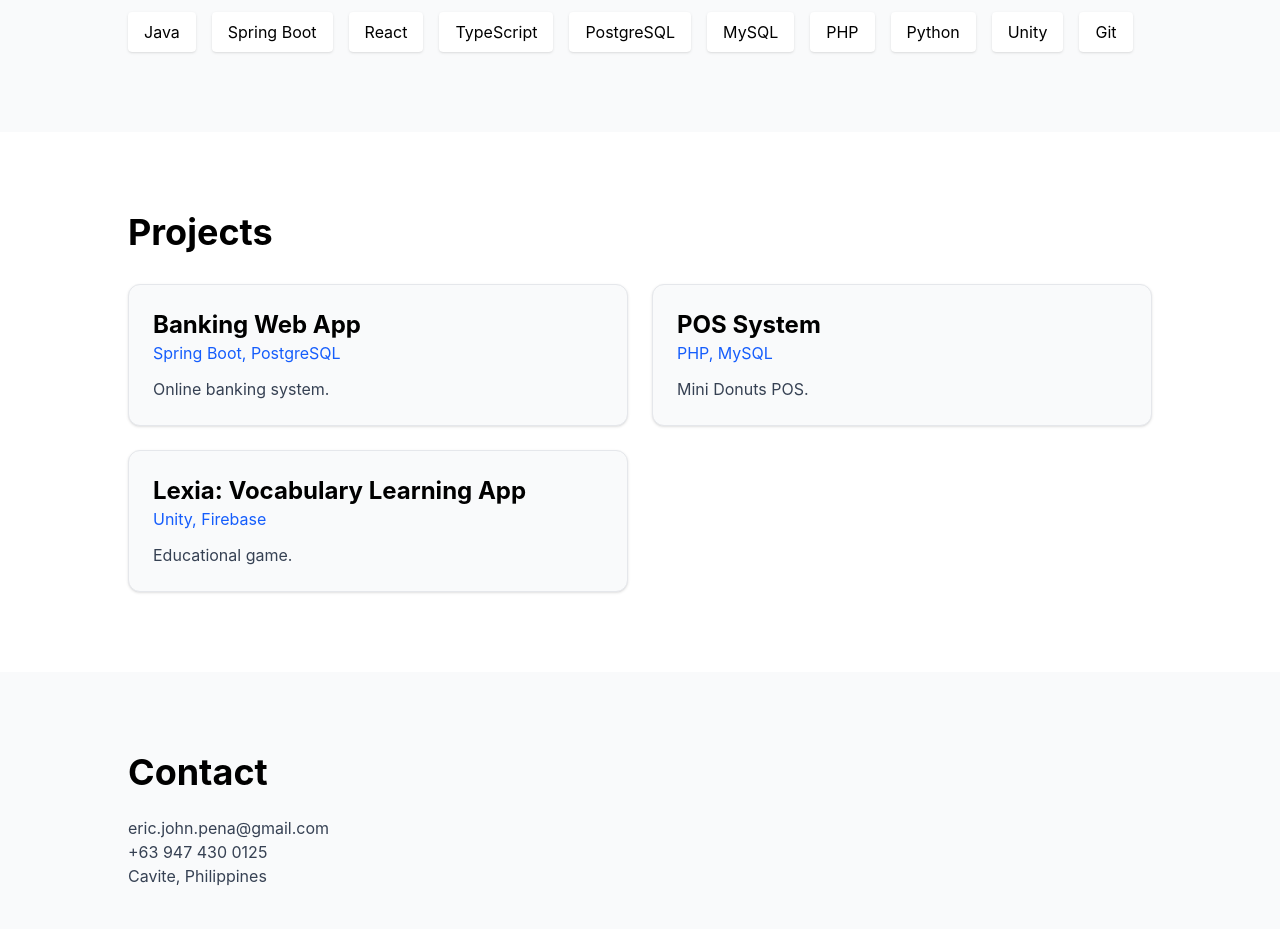
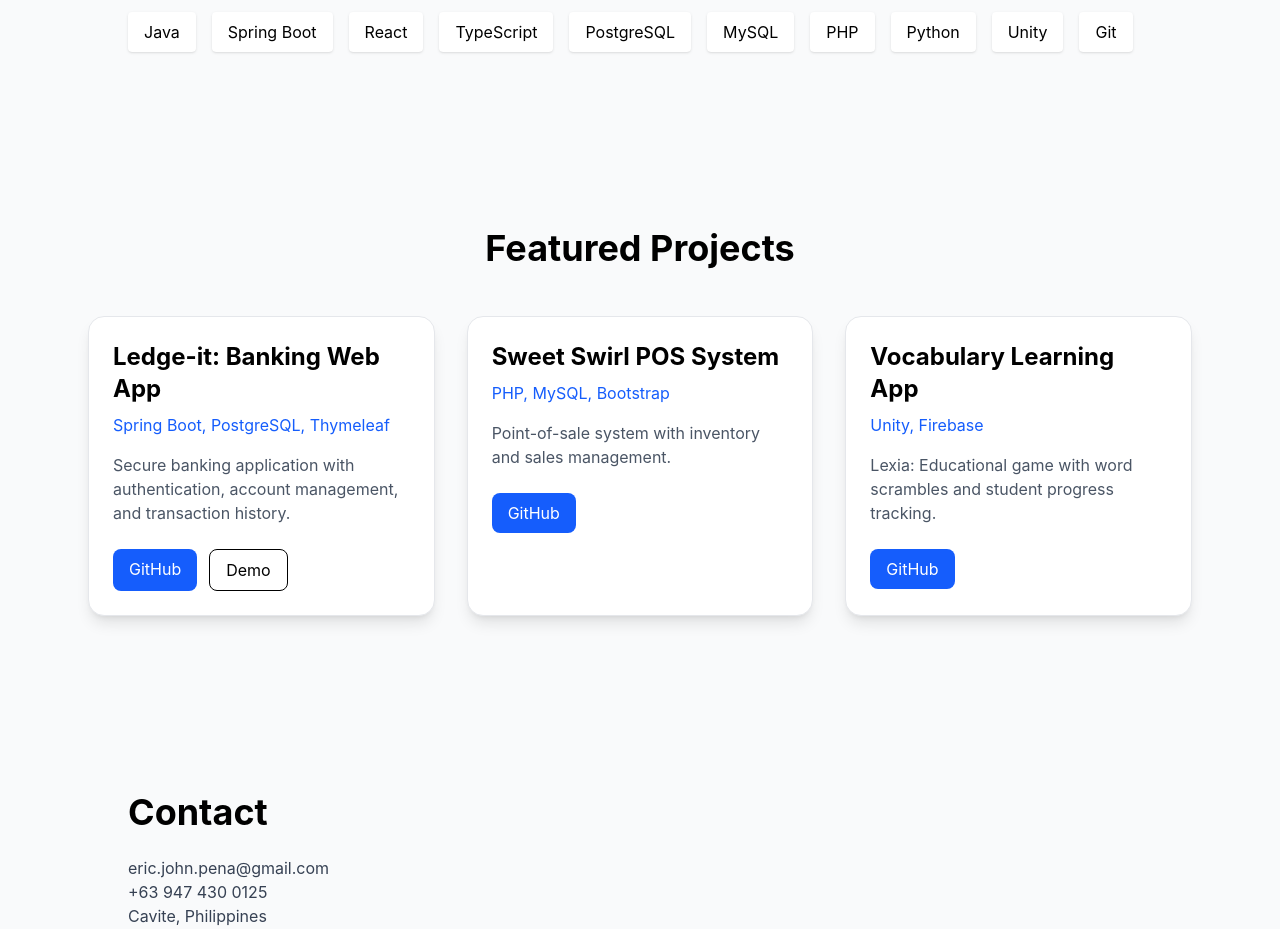
Before and after one commit to EricJohnPena/portfolio, a React app: page / in a window 1280 px wide. Shown: the part 1220-2149 px from the top of the page. Built offline with nearby package versions, Linux system fonts and the light colour scheme; the HTML template or start-up script is replaced by a standard one.

Commit message:
added animation on project cards

```diff
--- a/package.json
+++ b/package.json
@@ -12,6 +12,7 @@
   },
   "dependencies": {
     "@tailwindcss/vite": "^4.3.0",
+    "framer-motion": "^12.40.0",
     "react": "^19.2.6",
     "react-dom": "^19.2.6",
     "react-icons": "^5.6.0",
--- /dev/null
+++ b/src/components/ProjectCard.tsx
@@ -0,0 +1,115 @@
+import { motion } from "framer-motion";
+
+interface ProjectCardProps {
+  title: string;
+  tech: string;
+  description: string;
+  github?: string;
+  demo?: string;
+}
+
+export default function ProjectCard({
+  title,
+  tech,
+  description,
+  github,
+  demo,
+}: ProjectCardProps) {
+  return (
+    <motion.div
+      variants={{
+        hidden: {
+          opacity: 0,
+          y: 40,
+        },
+        visible: {
+          opacity: 1,
+          y: 0,
+        },
+      }}
+      whileHover={{
+        y: -10,
+        scale: 1.02,
+      }}
+      transition={{
+        duration: 0.4,
+      }}
+      className="
+        group
+        bg-white dark:bg-slate-800
+        border border-gray-200 dark:border-slate-700
+        rounded-2xl
+        p-6
+        shadow-lg
+        hover:shadow-2xl
+        transition-all
+        relative
+        overflow-hidden
+      "
+    >
+      {/* Animated top bar */}
+      <motion.div
+        className="
+          absolute top-0 left-0
+          h-1 w-full
+          bg-blue-600
+          origin-left
+        "
+        initial={{ scaleX: 0 }}
+        whileHover={{ scaleX: 1 }}
+        transition={{ duration: 0.3 }}
+      />
+
+      <h3 className="text-2xl text-black dark:text-white font-bold mb-2">
+        {title}
+      </h3>
+
+      <p className="text-blue-600 mb-4">
+        {tech}
+      </p>
+
+      <p className="text-gray-600 dark:text-gray-300">
+        {description}
+      </p>
+
+      {(github || demo) && (
+        <div className="flex gap-3 mt-6">
+          {github && (
+            <a
+              href={github}
+              target="_blank"
+              rel="noopener noreferrer"
+              className="
+                px-4 py-2
+                rounded-lg
+                bg-blue-600
+                text-white
+                hover:bg-blue-700
+              "
+            >
+              GitHub
+            </a>
+          )}
+
+          {demo && (
+            <a
+              href={demo}
+              target="_blank"
+              rel="noopener noreferrer"
+              className="
+                px-4 py-2
+                rounded-lg
+                border border-black dark:border-white
+                text-black dark:text-white
+                hover:bg-gray-100
+                dark:hover:bg-slate-700
+              "
+            >
+              Demo
+            </a>
+          )}
+        </div>
+      )}
+    </motion.div>
+  );
+}
--- a/src/components/Projects.tsx
+++ b/src/components/Projects.tsx
@@ -1,54 +1,92 @@
+import { motion } from "framer-motion";
+import ProjectCard from "./ProjectCard";
+
 const projects = [
   {
-title: "Banking Web App",
-tech: "Spring Boot, PostgreSQL",
-description: "Online banking system."
+    title: "Ledge-it: Banking Web App",
+    tech: "Spring Boot, PostgreSQL, Thymeleaf",
+    description:
+      "Secure banking application with authentication, account management, and transaction history.",
+    github: "https://github.com/EricJohnPena/banking-app-web",
+    demo: "https://github.com/EricJohnPena/banking-app-web",
   },
   {
-title: "POS System",
-tech: "PHP, MySQL",
-description: "Mini Donuts POS."
+    title: "Sweet Swirl POS System",
+    tech: "PHP, MySQL, Bootstrap",
+    description:
+      "Point-of-sale system with inventory and sales management.",
+      github: "https://github.com/EricJohnPena/pos",
   },
   {
-title: "Lexia: Vocabulary Learning App",
+    title: "Vocabulary Learning App",
     tech: "Unity, Firebase",
-description: "Educational game."
-}
-]
+    description:
+      "Lexia: Educational game with word scrambles and student progress tracking.",
+      github: "https://github.com/EricJohnPena/Lexia-UI",
+  },
+];
+
+const containerVariants = {
+  hidden: {},
+  visible: {
+    transition: {
+      staggerChildren: 0.15,
+    },
+  },
+};
 
 export default function Projects() {
   return (
-<section id="projects" className="py-20 px-4 bg-white dark:bg-slate-950 text-black dark:text-white">
+    <section
+      id="projects"
+      className="
+        py-24
+        bg-gray-50 dark:bg-slate-900
+      "
+    >
+      <div className="max-w-6xl mx-auto px-6">
 
-<div className="max-w-5xl mx-auto">
+        <motion.h2
+          initial={{ opacity: 0, y: 20 }}
+          whileInView={{
+            opacity: 1,
+            y: 0,
+          }}
+          viewport={{ once: true }}
+          className="
+            text-4xl font-bold
+            text-center
+            text-black dark:text-white
+            mb-12
+          "
+        >
+          Featured Projects
+        </motion.h2>
 
-<h2 className="text-4xl font-bold mb-8">
-Projects
-</h2>
-
-<div className="grid md:grid-cols-2 gap-6">
-
-{projects.map(project => (
-<div
+        <motion.div
+          className="
+            grid
+            md:grid-cols-2
+            lg:grid-cols-3
+            gap-8
+          "
+          variants={containerVariants}
+          initial="hidden"
+          whileInView="visible"
+          viewport={{
+            once: true,
+            amount: 0.2,
+          }}
+        >
+          {projects.map((project) => (
+            <ProjectCard
               key={project.title}
-className="border border-gray-200 dark:border-slate-700 bg-gray-50 dark:bg-slate-800 rounded-xl p-6 shadow"
->
-<h3 className="text-2xl font-bold">
-{project.title}
-</h3>
-
-<p className="text-blue-600 dark:text-blue-400">
-{project.tech}
-</p>
-
-<p className="mt-3 text-gray-700 dark:text-gray-300">
-{project.description}
-</p>
-</div>
+              {...project}
+            />
           ))}
+        </motion.div>
 
       </div>
-</div>
     </section>
-)
+  );
 }
```
Also changed, not shown: 1 other file (tests, documents, lock files or other folders). Lines whose indentation alone changed are shown as unchanged.
